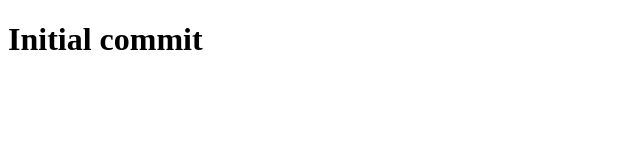
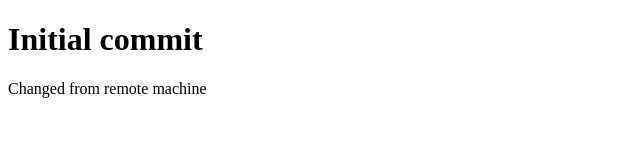
Before and after one commit to yael184/learn-git, a plain HTML site: page index.html in a window 1280 px wide. Shown: the whole page, without its empty margins (0-640 px from the left). Drawn offline with Linux system fonts and the light colour scheme.

Commit message:
Add paragraph indicating remote machine change

```diff
--- a/index.html
+++ b/index.html
@@ -7,5 +7,6 @@
 </head>
 <body>
     <h1>Initial commit</h1>
+    <p>Changed from remote machine</p>
 </body>
 </html>
```
